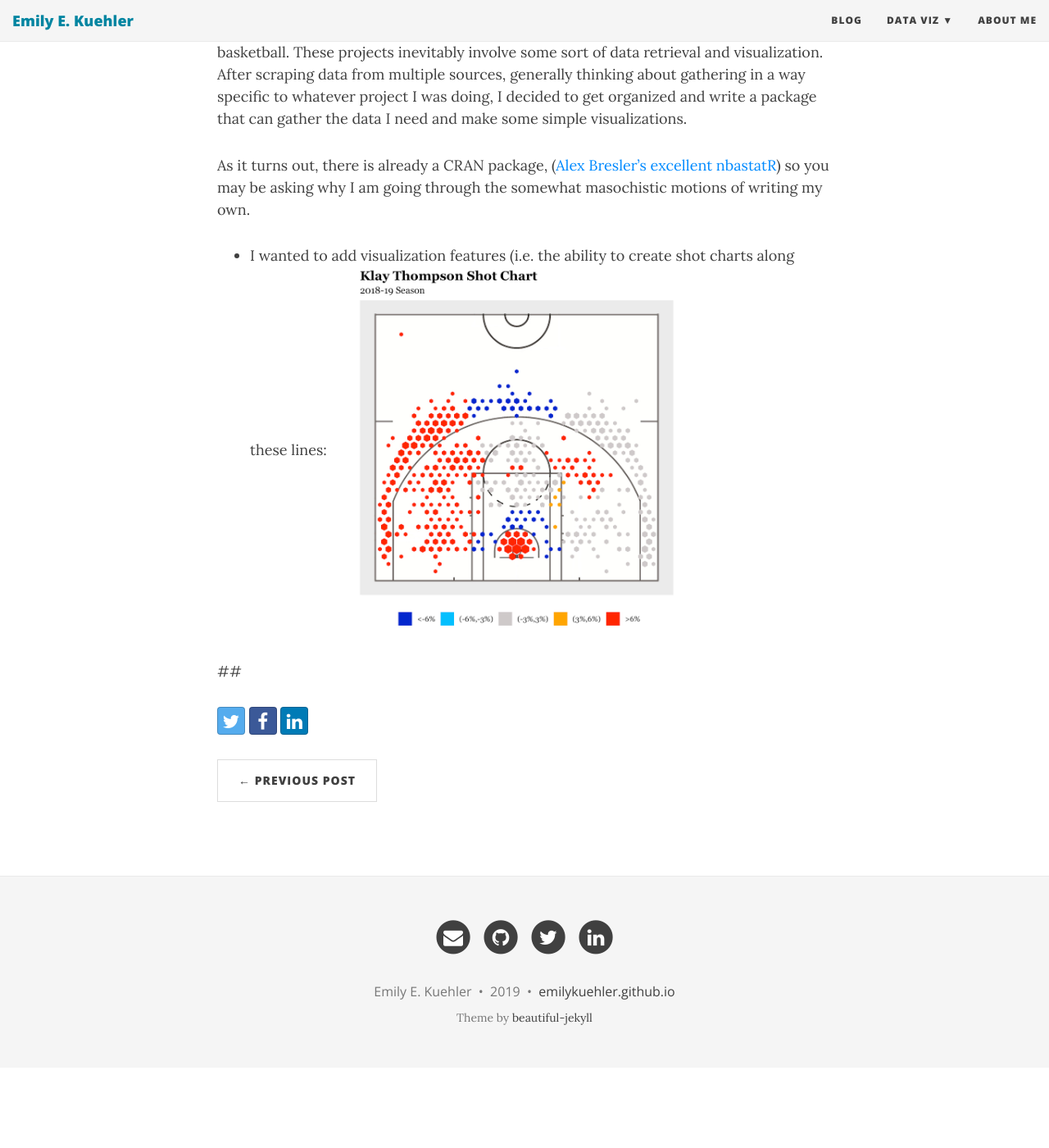
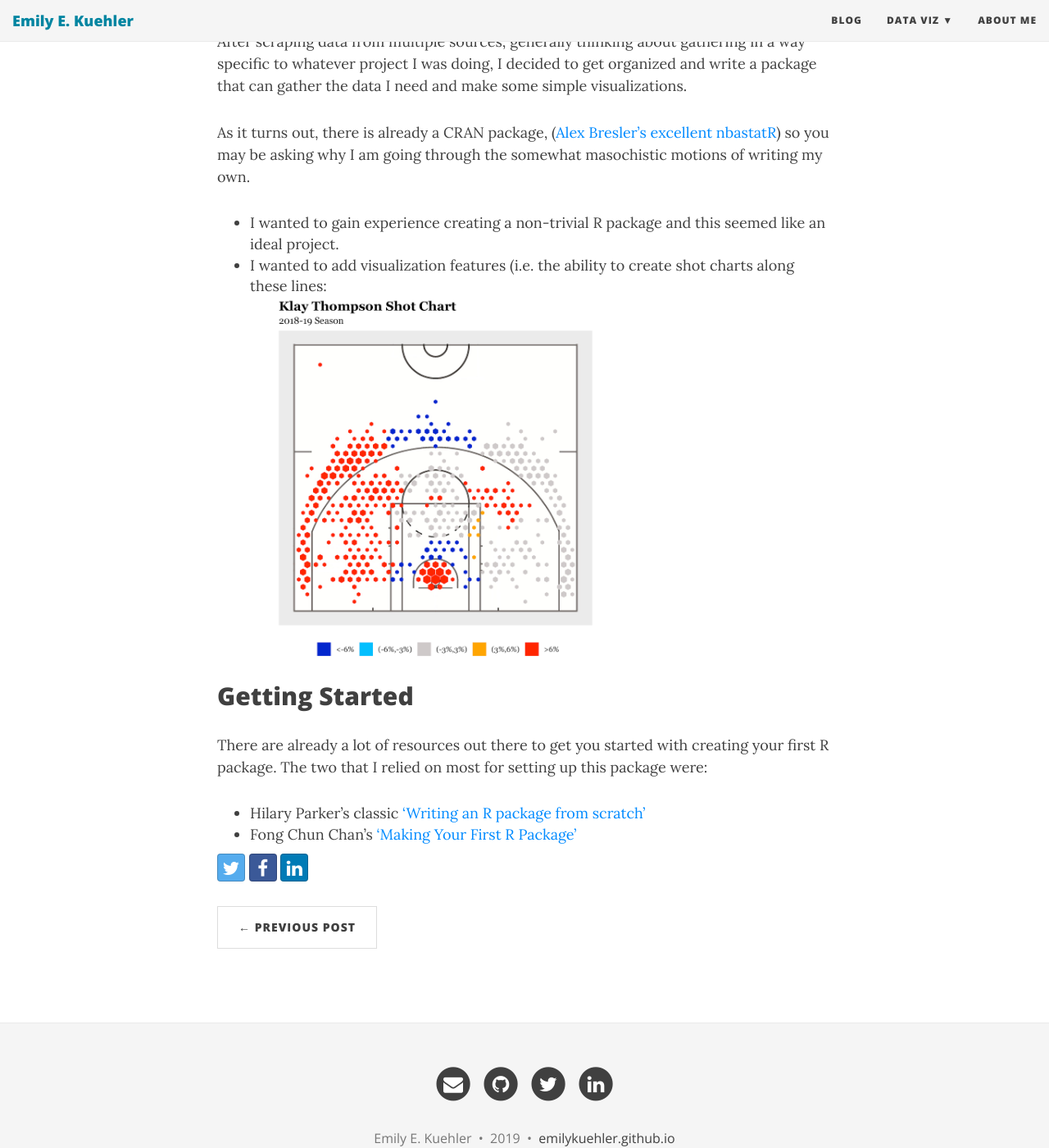
Before and after one commit to emilykuehler/emilykuehler.github.io, a Jekyll site: the page built from _posts/2019-3-13-r-packages-r-rad.md, in a window 1280 px wide and 1400 px high, scrolled down 400 px. Shown: the whole window at 82% size. Built offline with Jekyll 4.4.1, drawn with Linux system fonts in a browser that asks for light colours; nearby versions of some CDN libraries; before the commit the page ends 1702 px from its top, so only the background shows below that; some of the changed text lies outside the part shown.

Commit message:
update blog

```diff
--- a/_posts/2019-3-13-r-packages-r-rad.md
+++ b/_posts/2019-3-13-r-packages-r-rad.md
@@ -6,7 +6,15 @@ My love of data and the NBA naturally pushes me toward a lot of side projects in
 
 As it turns out, there is already a CRAN package, ([Alex Bresler's excellent nbastatR](http://asbcllc.com/nbastatR/)) so you may be asking why I am going through the somewhat masochistic motions of writing my own.
 
-* I wanted to add visualization features (i.e. the ability to create shot charts along these lines: <img src="/img/klayshotchart.jpeg" alt="klay" width="450"/>
+* I wanted to gain experience creating a non-trivial R package and this seemed like an ideal project.
+* I wanted to add visualization features (i.e. the ability to create shot charts along these lines:
+<br/>
+<img src="/img/klayshotchart.jpeg" alt="klay" width="450"/>
+<br/>
 
 
-##
+## Getting Started
+
+There are already a lot of resources out there to get you started with creating your first R package. The two that I relied on most for setting up this package were:<br/>
+* Hilary Parker's classic ['Writing an R package from scratch'](https://hilaryparker.com/2014/04/29/writing-an-r-package-from-scratch/)
+* Fong Chun Chan's ['Making Your First R Package'](https://hilaryparker.com/2014/04/29/writing-an-r-package-from-scratch/)
```
Also changed, not shown: other parts of _posts/2019-3-13-r-packages-r-rad.md (+1 -1 lines).
